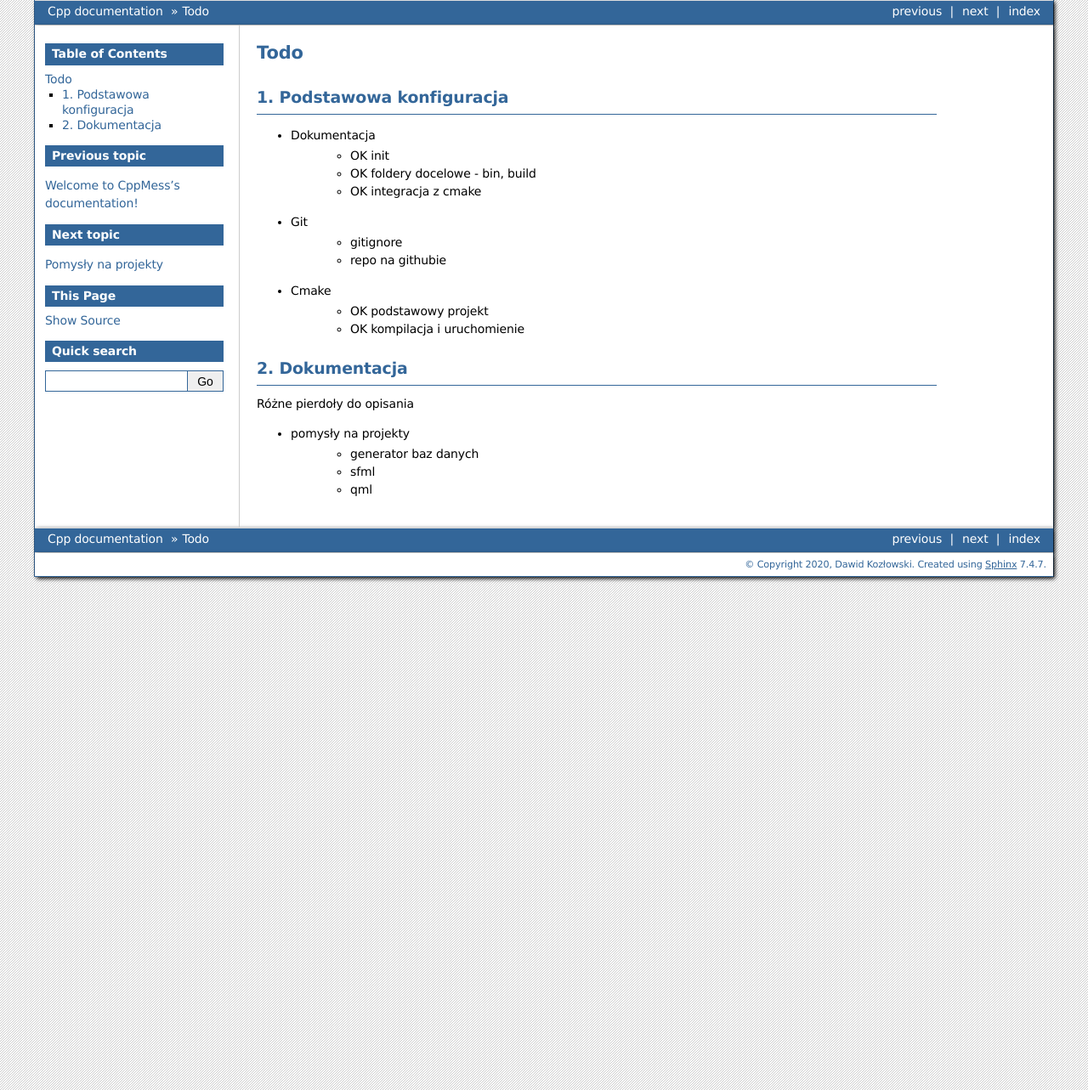
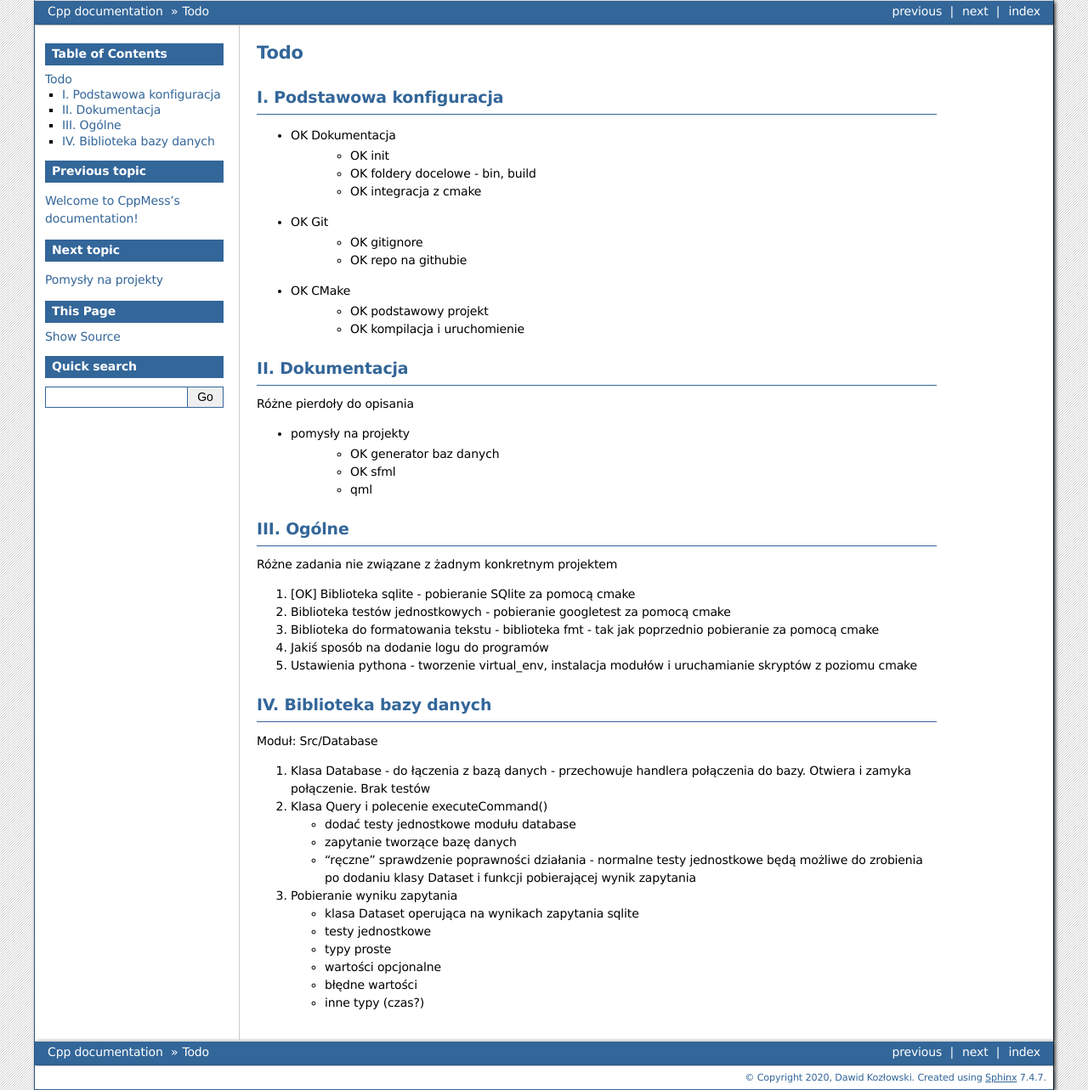
Before and after one commit to a7ecd22ff84d/Cpp, a Sphinx documentation site: the page built from Docs/source/Todo.rst, in a window 1280 px wide. Shown: the whole page at 85% size. Built offline with Sphinx 7.4.7, drawn with Linux system fonts in a browser that asks for light colours.

Commit message:
Added SQLite library to project

```diff
--- a/Docs/source/Todo.rst
+++ b/Docs/source/Todo.rst
@@ -1,24 +1,66 @@
 Todo
 ###############################################################################
 
-1. Podstawowa konfiguracja
+I. Podstawowa konfiguracja
 *******************************************************************************
-* Dokumentacja
+* OK Dokumentacja
     * OK init
     * OK foldery docelowe - bin, build
     * OK integracja z cmake
-* Git
-    * gitignore
-    * repo na githubie
-* Cmake
+* OK Git
+    * OK gitignore
+    * OK repo na githubie
+* OK CMake
     * OK podstawowy projekt
     * OK kompilacja i uruchomienie
 
-2. Dokumentacja
+
+II. Dokumentacja
 *******************************************************************************
 Różne pierdoły do opisania
 
 * pomysły na projekty
-    * generator baz danych
-    * sfml
+    * OK generator baz danych
+    * OK sfml
     * qml
+
+
+III. Ogólne
+*******************************************************************************
+Różne zadania nie związane z żadnym konkretnym projektem
+
+1.  [OK] Biblioteka sqlite - pobieranie SQlite za pomocą cmake
+
+2.  Biblioteka testów jednostkowych - pobieranie googletest za pomocą cmake
+
+3.  Biblioteka do formatowania tekstu - biblioteka fmt - tak jak poprzednio
+    pobieranie za pomocą cmake
+
+4.  Jakiś sposób na dodanie logu do programów
+
+5.  Ustawienia pythona - tworzenie virtual_env, instalacja modułów i
+    uruchamianie skryptów z poziomu cmake
+
+IV. Biblioteka bazy danych
+*******************************************************************************
+Moduł: Src/Database
+
+1.  Klasa Database - do łączenia z bazą danych - przechowuje handlera
+    połączenia do bazy. Otwiera i zamyka połączenie. Brak testów
+
+2.  Klasa Query i polecenie executeCommand()
+
+    * dodać testy jednostkowe modułu database
+    * zapytanie tworzące bazę danych
+    * "ręczne" sprawdzenie poprawności działania - normalne testy jednostkowe
+      będą możliwe do zrobienia po dodaniu klasy Dataset i funkcji
+      pobierającej wynik zapytania
+
+3.  Pobieranie wyniku zapytania
+
+    * klasa Dataset operująca na wynikach zapytania sqlite
+    * testy jednostkowe
+    * typy proste
+    * wartości opcjonalne
+    * błędne wartości
+    * inne typy (czas?)
```
Also changed, not shown: CMakeLists.txt (+15 -2 lines), 3 other files.
